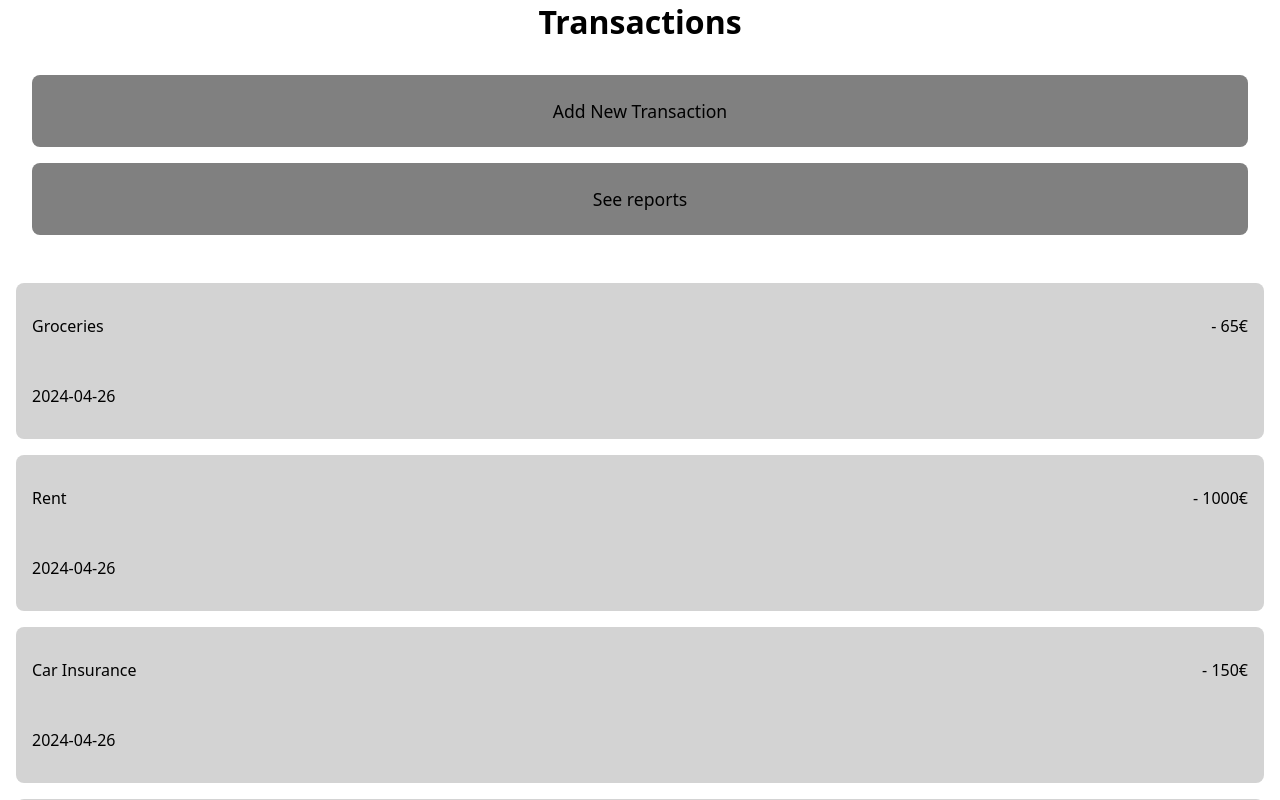
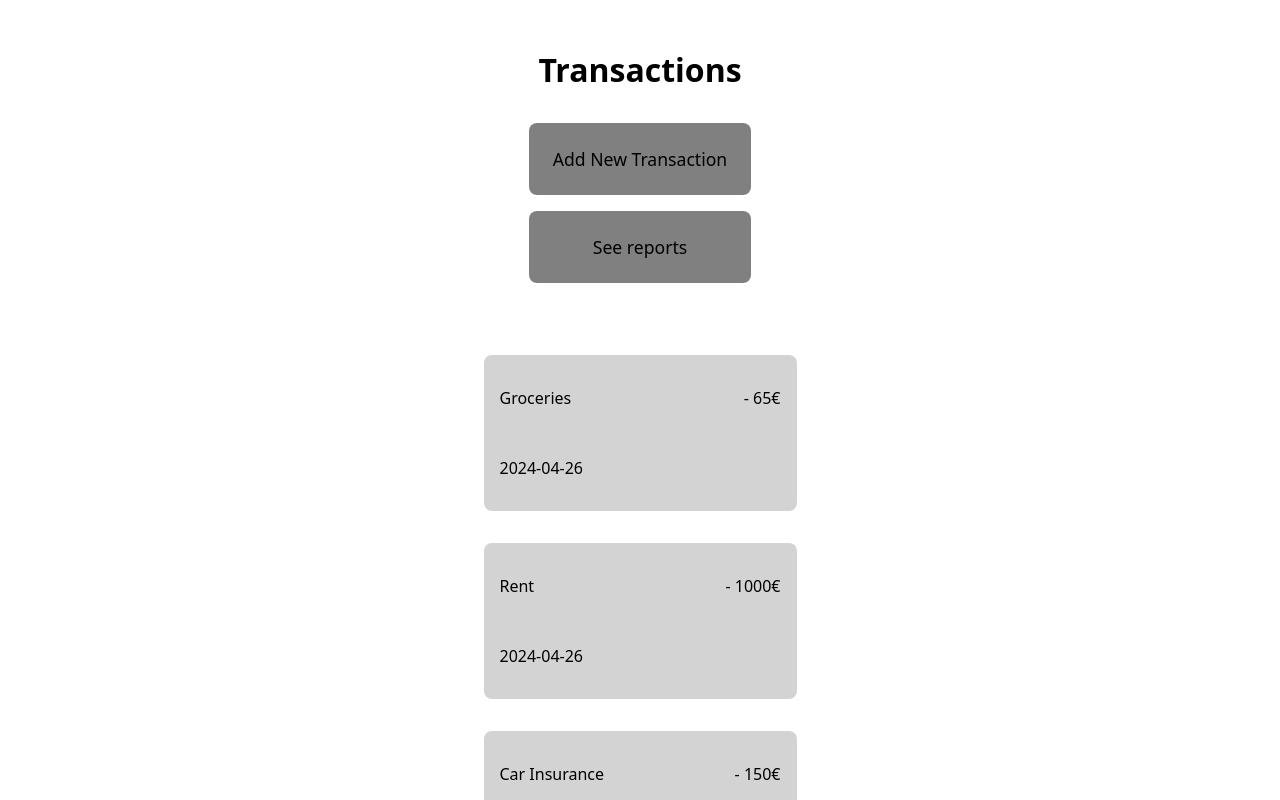
Before and after one commit to benediktbrenk/budget-app, a Next.js app: page / in a window 1280 px wide. Shown: the top 800 px of the page. Built offline with nearby package versions, Linux system fonts and the light colour scheme.

Commit message:
add some general styling concerning structure

```diff
--- a/components/Header/Header.styled.js
+++ b/components/Header/Header.styled.js
@@ -4,4 +4,5 @@ export const StyledHeader = styled.h1`
   color: black;
   font-size: 2rem;
   text-align: center;
+  padding: 48px 0 0 0;
 `;
--- a/components/Main/Main.styled.js
+++ b/components/Main/Main.styled.js
@@ -6,5 +6,4 @@ export const StyledMain = styled.main`
   align-items: center;
   position: relative;
   gap: ${({ $gap = 24 }) => `${$gap}px`};
-  padding-block: 48px;
 `;
--- a/components/ReportFilter/ReportFilter.styled.js
+++ b/components/ReportFilter/ReportFilter.styled.js
@@ -5,6 +5,7 @@ export const FilterContainer = styled.div`
   flex-direction: column;
   justify-content: center;
   align-items: center;
+  padding-top: 2rem;
   width: 100%;
 `;
 
--- a/components/TransactionEntryForm/TransactionEntryForm.styled.js
+++ b/components/TransactionEntryForm/TransactionEntryForm.styled.js
@@ -4,6 +4,7 @@ export const StyledFormContainer = styled.div`
   display: flex;
   flex-direction: column;
   justify-content: space-evenly;
+  padding-top: 3rem;
   gap: 0.75rem;
   min-width: 300px;
   max-width: 800px;
--- a/components/TransactionList/index.js
+++ b/components/TransactionList/index.js
@@ -1,13 +1,20 @@
 import React from "react";
 import TransactionCard from "../TransactionCard";
+import styled from "styled-components";
+
+const Ul = styled.ul`
+  display: flex;
+  flex-direction: column;
+  width: min(100% - 50px, 395px - 50px);
+`;
 
 function TransactionList({ transactions }) {
   return (
-    <ul>
+    <Ul>
       {transactions.map((transaction) => (
         <TransactionCard key={transaction.id} transaction={transaction} />
       ))}
-    </ul>
+    </Ul>
   );
 }
 
--- a/pages/index.js
+++ b/pages/index.js
@@ -1,4 +1,5 @@
 import Header from "@/components/Header";
+import { StyledMain } from "@/components/Main/Main.styled";
 import TransactionList from "@/components/TransactionList";
 import Link from "next/link";
 import { styled } from "styled-components";
@@ -21,14 +22,16 @@ const StyledLink = styled(Link)`
 
 export default function HomePage({ transactions }) {
   return (
-    <main>
+    <>
       <Header title="Transactions" />
-      <StyledDiv>
-        <StyledLink href="/newentry">Add New Transaction</StyledLink>
-        <StyledLink href="/reports">See reports</StyledLink>
-      </StyledDiv>
+      <StyledMain>
+        <StyledDiv>
+          <StyledLink href="/newentry">Add New Transaction</StyledLink>
+          <StyledLink href="/reports">See reports</StyledLink>
+        </StyledDiv>
 
-      <TransactionList transactions={transactions} />
-    </main>
+        <TransactionList transactions={transactions} />
+      </StyledMain>
+    </>
   );
 }
--- a/pages/reports/index.js
+++ b/pages/reports/index.js
@@ -41,9 +41,9 @@ export default function ReportsPage({ transactions }) {
 
   return (
     <>
+      <ArrowLeft></ArrowLeft>
+      <Header title="Edit"></Header>
       <StyledMain>
-        <ArrowLeft></ArrowLeft>
-        <Header title="Edit"></Header>
         <ReportFilter
           filter={filter}
           setFilter={setFilter}
```
Also changed, not shown: components/TransactionEntryForm/index.js (+2 -11 lines), pages/details/[id].js (+9 -7 lines), pages/newentry/index.js (+7 -4 lines).
